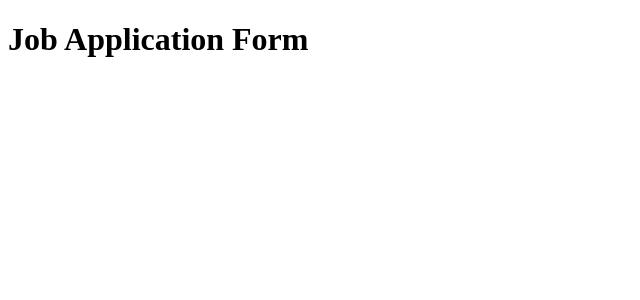
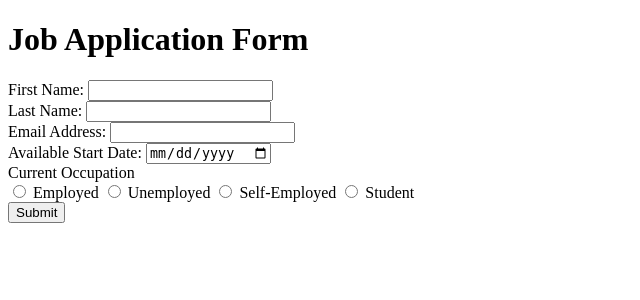
Before and after one commit to valenpendragon/flask-job-application-form, a Flask app: page / in a window 1280 px wide. Shown: the top 300 px of the page, without its empty margins (0-640 px from the left). Run offline with Flask 3, Linux system fonts and the light colour scheme.

Commit message:
Create basic application form for index.html.

```diff
--- a/templates/index.html
+++ b/templates/index.html
@@ -6,5 +6,41 @@
     </head>
     <body>
         <h1>Job Application Form</h1>
+        <form>
+            <div>
+                <label for="first_name">First Name:</label>
+                <input type="text" id="first_name" name="first_name" required>
+            </div>
+            <div>
+                <label for="last_name">Last Name:</label>
+                <input type="text" id="last_name" name="last_name" required>
+            </div>
+            <div>
+                <label for="email">Email Address:</label>
+                <input type="email" id="email" name="email" required>
+            </div>
+            <div>
+                <label for="start_date">Available Start Date:</label>
+                <input type="date" id="start_date" name="start_date" required>
+            </div>
+            <div>
+                <label>Current Occupation</label>
+                <br>
+                <div id="occupation">
+                    <input type="radio" id="employed" name="occupation" required>
+                    <label for="employed">Employed</label>
+
+                    <input type="radio" id="unemployed" name="occupation" required>
+                    <label for="unemployed">Unemployed</label>
+
+                    <input type="radio" id="self_employed" name="occupation" required>
+                    <label for="self_employed">Self-Employed</label>
+
+                    <input type="radio" id="student" name="occupation" required>
+                    <label for="student">Student</label>
+                </div>
+            </div>
+            <button type="button">Submit</button>
+        </form>
     </body>
 </html>
```
